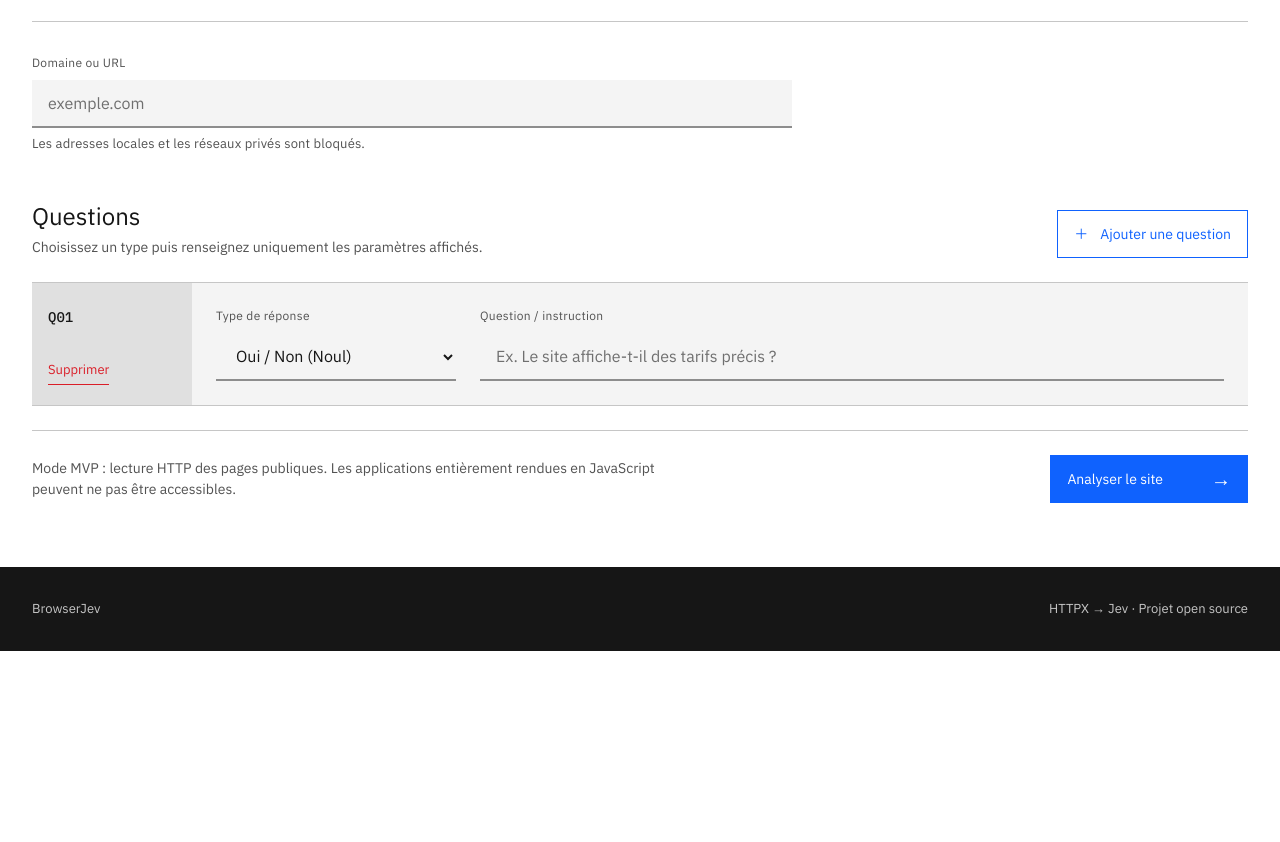
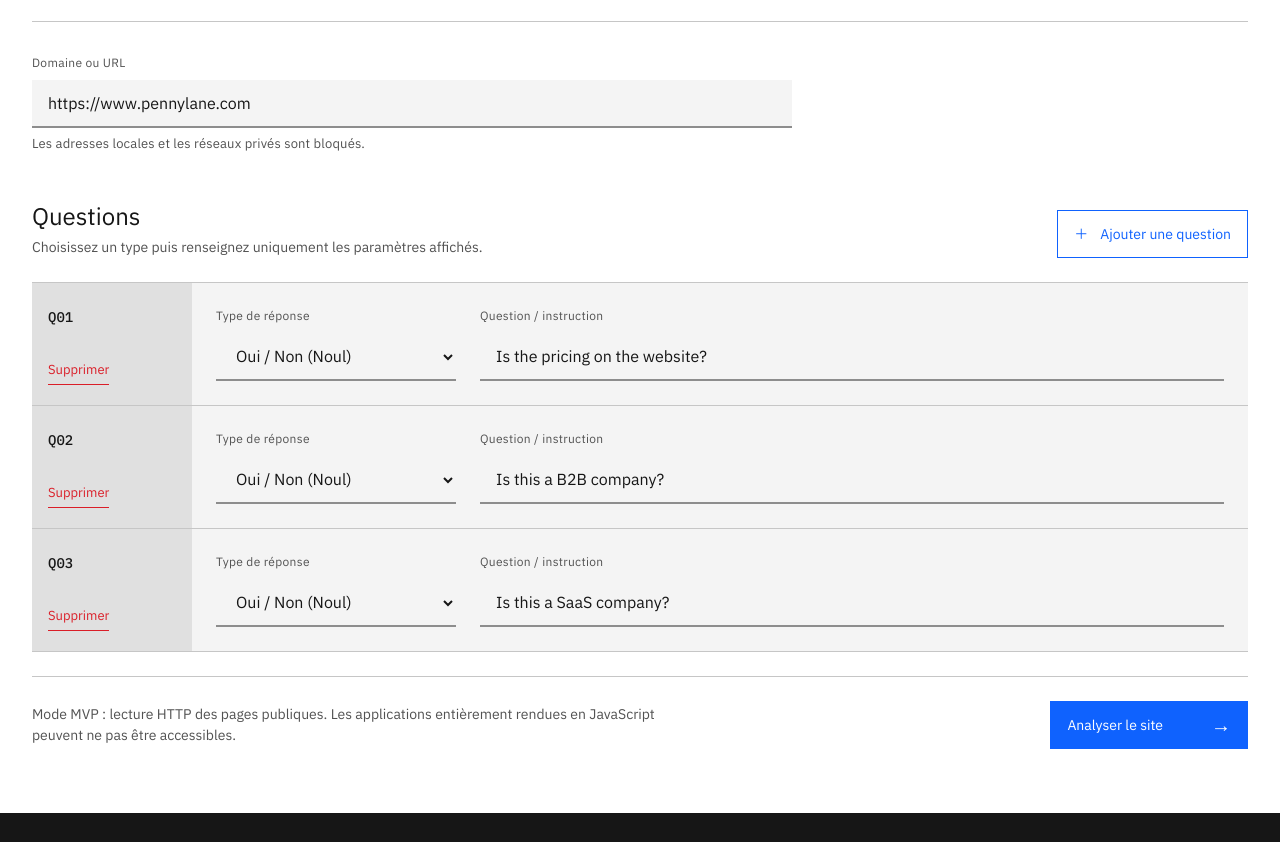
Before and after one commit to hermespromox/browserjev, a plain HTML site: page index.html in a window 1280 px wide. Shown: the part 522-1364 px from the top of the page. Before the commit the page ends 1173 px from the top, so only its background shows below. Drawn offline with Linux system fonts and the light colour scheme.

Commit message:
feat: prefill Pennylane classification questions

```diff
--- a/app.js
+++ b/app.js
@@ -19,11 +19,11 @@
   const evidenceCount = document.querySelector("#evidence-count");
   const newAnalysisButton = document.querySelector("#new-analysis");
 
-  function createQuestion(type = "noul") {
+  function createQuestion(type = "noul", instructions = "") {
     return {
       id: nextId++,
       type,
-      instructions: "",
+      instructions,
       options: [
         { value: "option_1", description: "" },
         { value: "option_2", description: "" },
@@ -420,6 +420,10 @@
     targetInput.focus();
   });
 
-  questions.push(createQuestion());
+  [
+    "Is the pricing on the website?",
+    "Is this a B2B company?",
+    "Is this a SaaS company?",
+  ].forEach((instructions) => questions.push(createQuestion("noul", instructions)));
   renderQuestions();
 })();
--- a/index.html
+++ b/index.html
@@ -74,6 +74,7 @@
               type="text"
               inputmode="url"
               autocomplete="url"
+              value="https://www.pennylane.com"
               placeholder="exemple.com"
               maxlength="2048"
               required
```
